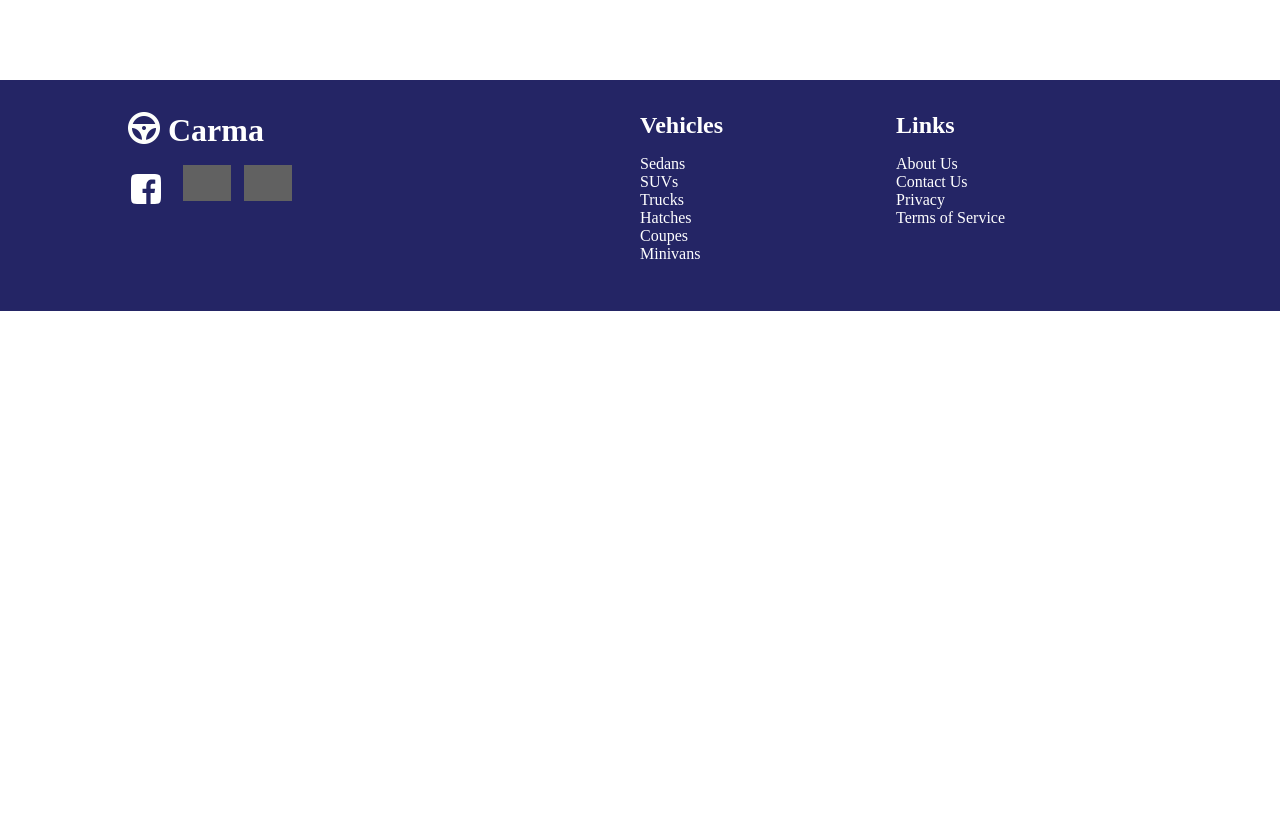
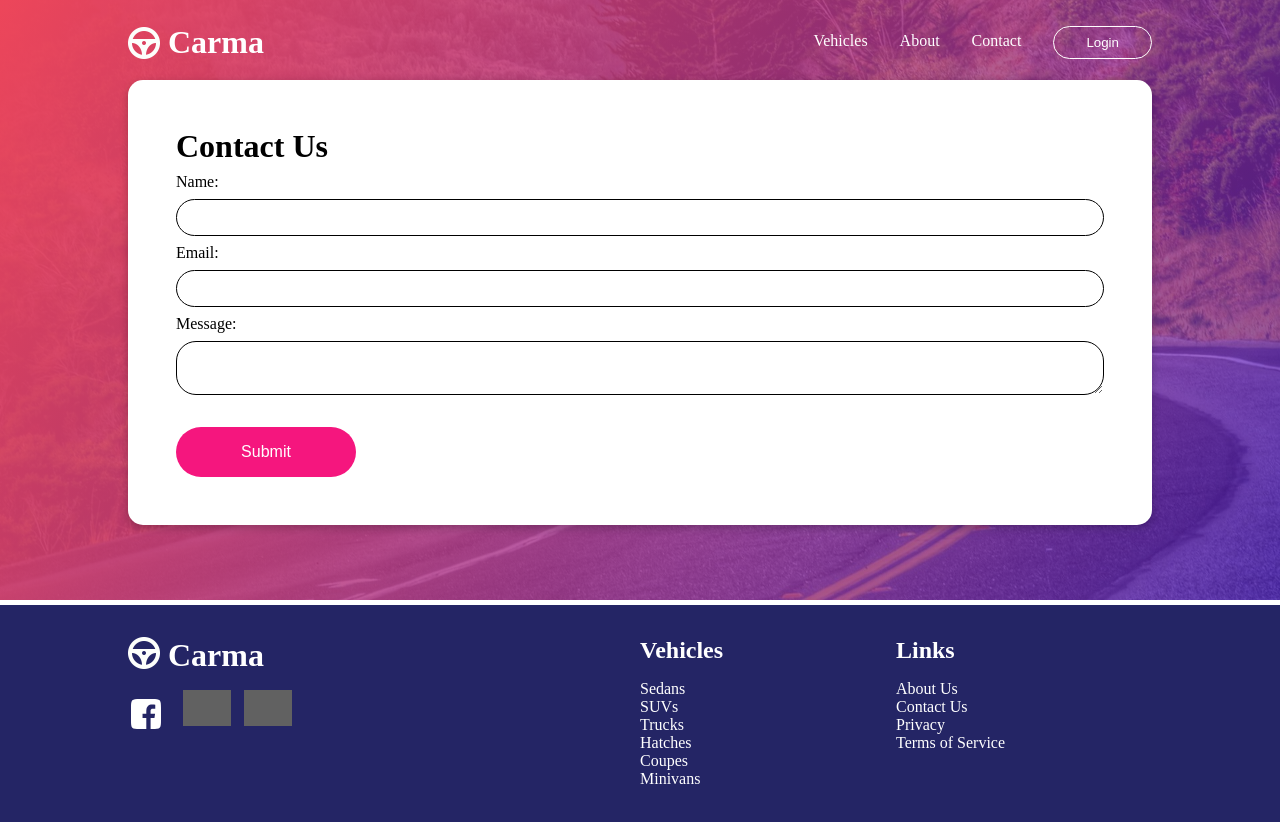
Before and after one commit to nickhuynhq/Carma, a React (Create React App) app: page /contact in a window 1280 px wide. Shown: the top 822 px of the page. Before the commit the page ends 800 px from the top, so only its background shows below. Built offline with nearby package versions, Linux system fonts and the light colour scheme; grey boxes are pictures that could not be loaded; a web font is replaced by a local one.

Commit message:
Add about and contact us pages

```diff
--- a/public/index.html
+++ b/public/index.html
@@ -2,7 +2,7 @@
 <html lang="en">
   <head>
     <meta charset="utf-8" />
-    <link rel="icon" href="%PUBLIC_URL%/favicon.ico" />
+    <link rel="icon" href="%PUBLIC_URL%/carma-logo.png" />
     <meta name="viewport" content="width=device-width, initial-scale=1" />
     <meta name="theme-color" content="#000000" />
     <meta
@@ -24,7 +24,7 @@
       work correctly both with client-side routing and a non-root public URL.
       Learn how to configure a non-root public URL by running `npm run build`.
     -->
-    <title>React App</title>
+    <title>Carma - True Vehicle Cost</title>
   </head>
   <body>
     <noscript>You need to enable JavaScript to run this app.</noscript>
--- a/src/App.js
+++ b/src/App.js
@@ -5,6 +5,8 @@ import Car from './pages/Car/Car';
 import CarsList from './pages/CarsList/CarsList'
 import Footer from './components/Footer/Footer';
 import UserProfile from './pages/UserProfile/UserProfile';
+import About from './pages/About/About';
+import ContactUs from './pages/ContactUs/ContactUs';
 
 function App() {
   return (
@@ -12,6 +14,8 @@ function App() {
       <BrowserRouter>
         <Routes>
           <Route path="/" element={<Home />} />
+          <Route path="/about" element={<About />} />
+          <Route path="/contact" element={<ContactUs />} />
           <Route path="/cars/:carId" element={<Car />} />
           <Route path="/carsList" element={<CarsList />} />
           <Route path="/carsList/:type" element={<CarsList />} />
--- a/src/components/Header/Header.js
+++ b/src/components/Header/Header.js
@@ -18,8 +18,8 @@ const Header = () => {
         <nav className="header__navigation">
           <ul className="header__navigation-list">
             <Link to="/carsList/"><li className="header__navigation-list-item">Vehicles</li></Link>
-            <li className="header__navigation-list-item">About</li>
-            <li className="header__navigation-list-item">Contact</li>
+            <Link to="/about"><li className="header__navigation-list-item">About</li></Link>
+            <Link to="/contact"><li className="header__navigation-list-item">Contact</li></Link>
           </ul>
           {!localStorage.token ?
             <Link to="/user/login"><button className="header__navigation-button">Login</button></Link> :
--- a/src/components/VehicleCard/VehicleCard.scss
+++ b/src/components/VehicleCard/VehicleCard.scss
@@ -11,11 +11,11 @@
     cursor: pointer;
 
     @include tablet{
-        max-width: 250px;
+        width: 250px;
     }
 
     @include desktop{
-        max-width: 340px;
+        width: 340px;
     }
 
 
--- a/src/pages/About/About.js
+++ b/src/pages/About/About.js
@@ -0,0 +1,33 @@
+import React from "react";
+import "./About.scss";
+import Header from "../../components/Header/Header";
+import ScrollToTopButton from "../../components/ScrollToTopButton/ScrollToTopButton";
+
+const About = () => {
+  return (
+    <>
+      <div className="about__header">
+        <Header />
+      </div>
+      <div className="about">
+        <h1 className="about__title">About Us</h1>
+        <div className="about__text">
+          <p>
+            Carma is an vehicle database application where Users and see the
+            true cost of a vehicle including depreciation, insurance, fuel, and
+            maintenance
+          </p>
+          <p>
+            This project was created to help regular people visualize the true
+            cost of their vehicle before purchasing. This is done by having
+            simple graphics and explanations to give potential car owners a
+            "straight to the point" verdict on a variety of vehicles.
+          </p>
+        </div>
+        <ScrollToTopButton />
+      </div>
+    </>
+  );
+};
+
+export default About;
--- a/src/pages/About/About.scss
+++ b/src/pages/About/About.scss
@@ -0,0 +1,31 @@
+@use "../../styles/partials/fonts";
+@use "../../styles/partials/colors" as *;
+@use "../../styles/partials/mixins" as *;
+
+.about{
+    display: flex;
+    flex-direction: column;
+    padding: 2rem 10%;
+    width: 100%;
+
+    @include tablet{
+        flex-direction: row;
+        flex-wrap: wrap;
+    }
+
+    &__title{
+        margin-bottom: 1rem;
+    }
+
+    &__header{
+        background-repeat: no-repeat;
+        background-position: center bottom;
+        background-image: linear-gradient(125deg, rgba(237,70,90,1) 0%, rgba(85,34,204,0.6643032212885154) 100%),
+            url(../../assets/images/winding-road.jpg);
+        background-repeat:no-repeat;
+        background-size: cover;
+        width: 100%;
+    }
+
+
+}
--- a/src/pages/Car/Car.js
+++ b/src/pages/Car/Car.js
@@ -92,7 +92,7 @@ const Car = () => {
               {carDetails.brand} {carDetails.make}
             </h2>
           </div>
-          {localStorage.token && addCar === false? <button className="cars__button" onClick={handleAddVehicle}>Add to List</button> : <p>Added</p>}
+          {localStorage.token && addCar === false? <button className="cars__button" onClick={handleAddVehicle}>Add to List</button> : ""}
         </div>
         <div className="cars__hero">
           <img
--- /dev/null
+++ b/src/pages/ContactUs/ContactUs.js
@@ -0,0 +1,30 @@
+import React from 'react'
+import Header from '../../components/Header/Header';
+import ScrollToTopButton from '../../components/ScrollToTopButton/ScrollToTopButton';
+import "./ContactUs.scss"
+
+const ContactUs = () => {
+  return (
+    <>
+    <div className="contact__header">
+      <Header />
+    </div>
+    <main className="contact__section">
+        <h1>Contact Us</h1>
+        <form className='contact__form'>
+            <label className='contact__form-label'>Name:</label>
+            <input className='contact__form-input' type="text"></input>
+            <label className='contact__form-label'>Email:</label>
+            <input className='contact__form-input' type="email"></input>
+            <label className='contact__form-label'>Message:</label>
+            <textarea className='contact__form-input'></textarea>
+            <button className='contact__form-button'>Submit</button>
+        </form>
+
+      <ScrollToTopButton />
+    </main>
+  </>
+  )
+}
+
+export default ContactUs
--- /dev/null
+++ b/src/pages/ContactUs/ContactUs.scss
@@ -0,0 +1,76 @@
+@use "../../styles/partials/fonts";
+@use "../../styles/partials/colors" as *;
+@use "../../styles/partials/mixins" as *;
+
+.contact{
+    &__header{
+        background-repeat: no-repeat;
+        background-position: center bottom;
+        background-image: linear-gradient(125deg, rgba(237,70,90,1) 0%, rgba(85,34,204,0.6643032212885154) 100%),
+            url(../../assets/images/winding-road.jpg);
+        background-repeat:no-repeat;
+        background-size: cover;
+        width: 100%;
+        height: 75vh;
+    }
+
+    &__section{
+        display: flex;
+        flex-direction: column;
+        margin: 0 10vw;
+        margin-top: -55vh;
+        width: 80vw;
+        padding: 1rem;
+        border-radius: 15px;
+        background-color: $white;
+        box-shadow: rgba(0, 0, 0, 0.24) 0px 3px 8px;
+
+        @include tablet{
+            margin-top: -65vh;
+            padding: 3rem;
+        }
+    }
+
+    &__form{
+        display: flex;
+        flex-direction: column;
+
+        &-label{
+            align-self: flex-start;
+            margin-top: 0.5rem;
+        }
+
+        &-input{
+            width: 100%;
+            border-radius: 1.25rem;
+            border: .0625rem solid black;
+            padding: 0.6rem;
+            margin-top: 0.5rem;
+            background-color: $white;
+            font-size: .875rem;
+        }
+
+        &-button{
+            margin-top: 2rem;
+            font-size: 1rem;
+            color: $white;
+            background-color: $magenta;
+            border: none;
+            padding: 1rem 2rem;
+            max-width: 11.25rem;
+            border-radius: 3.125rem;
+            cursor: pointer;
+            transition: 0.3s;
+
+            &:hover{
+                @extend .contact__form-button;
+                background-color: $dark-magenta;
+            }
+
+            &--alt{
+                color: $purple;
+                text-decoration: underline;
+            }
+        }
+    }
+}
```
Also changed, not shown: public/carma-logo.png (added).
